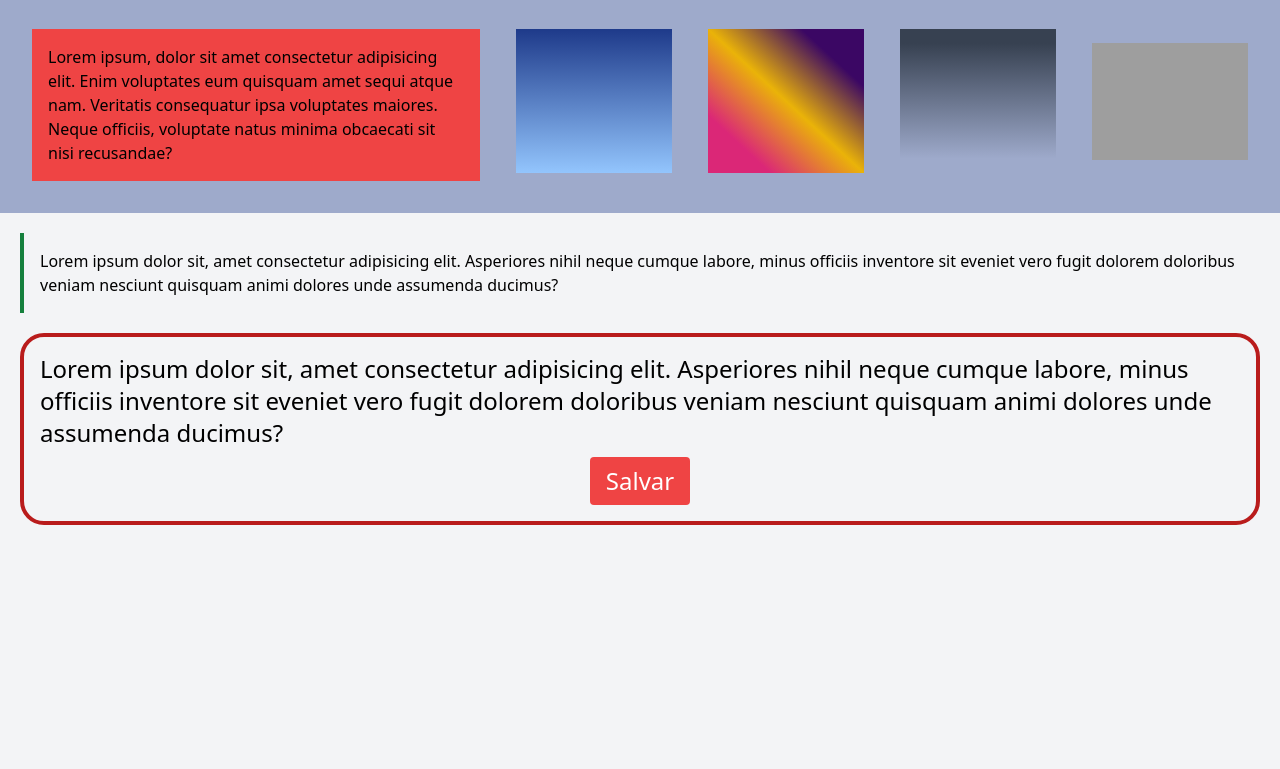
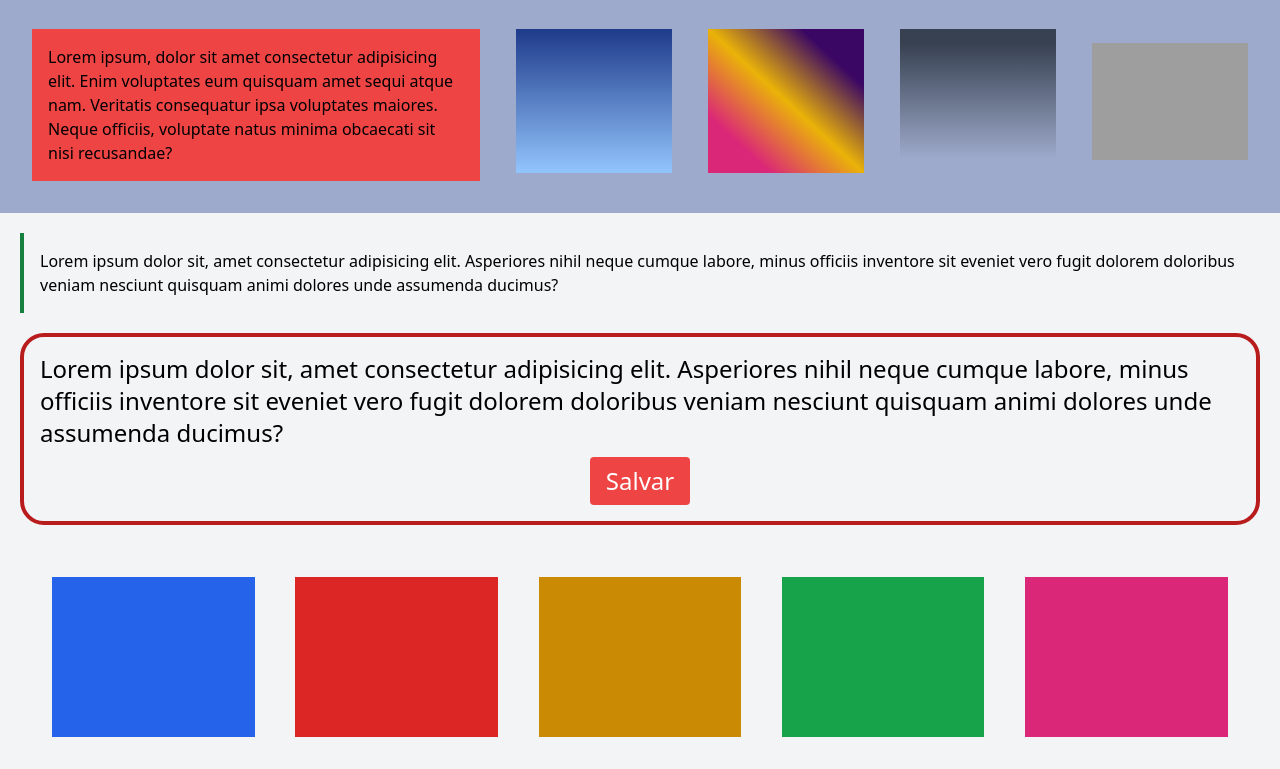
Before and after one commit to 0Carvalh0/estudos-bs-tw, a website: page TW_Tiago-Matos/index.html in a window 1280 px wide. Shown: the part 355-1124 px from the top of the page. Before the commit the page ends 900 px from the top, so only its background shows below. Drawn offline with Linux system fonts and the light colour scheme; grey boxes are pictures that could not be loaded.

Commit message:
feat: aula 6 - largura e altura

```diff
--- a/TW_Tiago-Matos/index.html
+++ b/TW_Tiago-Matos/index.html
@@ -30,7 +30,7 @@
       nihil quibusdam officia, velit ipsa reprehenderit expedita fugiat ipsam?
     </p>
 
-    <div class="space-x-9 flex p-8 w-dvw bg-blue-900 bg-opacity-40">
+    <div class="space-x-9 flex p-8 max-w-full bg-blue-900 bg-opacity-40">
       <div class="bg-red-500 max-w-md p-4">
         Lorem ipsum, dolor sit amet consectetur adipisicing elit. Enim
         voluptates eum quisquam amet sequi atque nam. Veritatis consequatur ipsa
@@ -71,5 +71,12 @@
         Salvar
       </button>
     </div>
+    <div class="flex justify-around p-8 max-w-screen-xl">
+      <div class="bg-blue-600 w-1/6 h-40"></div>
+      <div class="bg-red-600 w-1/6 h-40"></div>
+      <div class="bg-yellow-600 w-1/6 h-40"></div>
+      <div class="bg-green-600 w-1/6 h-40"></div>
+      <div class="bg-pink-600 w-1/6 h-40"></div>
+    </div>
   </body>
 </html>
```
Also changed, not shown: TW_Tiago-Matos/output.css.
